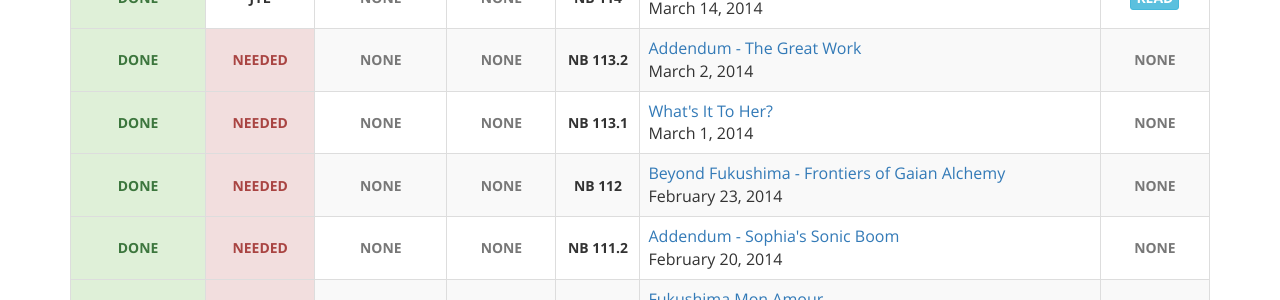
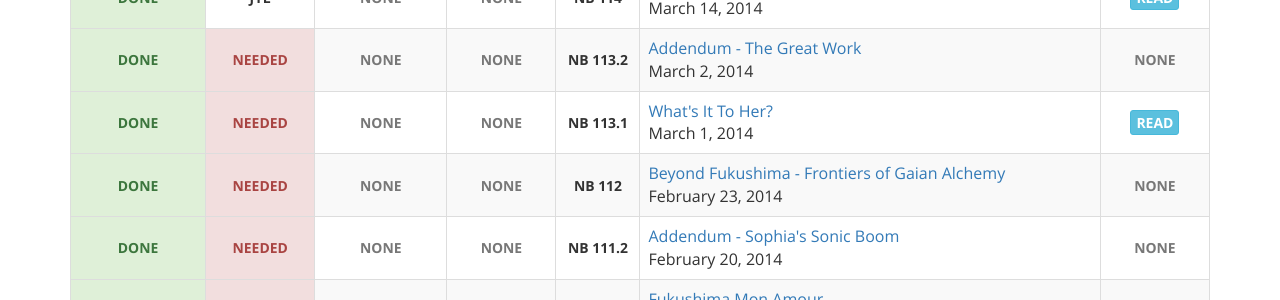
Before and after one commit to gaiaspora/gaiaspora.github.io, a Jekyll site: the page built from content/navigator-briefings.markdown, in a window 1280 px wide and 900 px high, scrolled down 699 px. Shown: the part 147-447 px from the top of the window. Built offline with Jekyll 4.4.1, drawn with Linux system fonts in a browser that asks for light colours.

```diff
--- a/_data/nb.yaml
+++ b/_data/nb.yaml
@@ -68,7 +68,7 @@
   Index: "none"
   Title: "What's It To Her?"
   Date: "March 1, 2014"
-  Comment: ""
+  Comment: "."
 
 - NB: "112"
   Transcription: "done"
```
